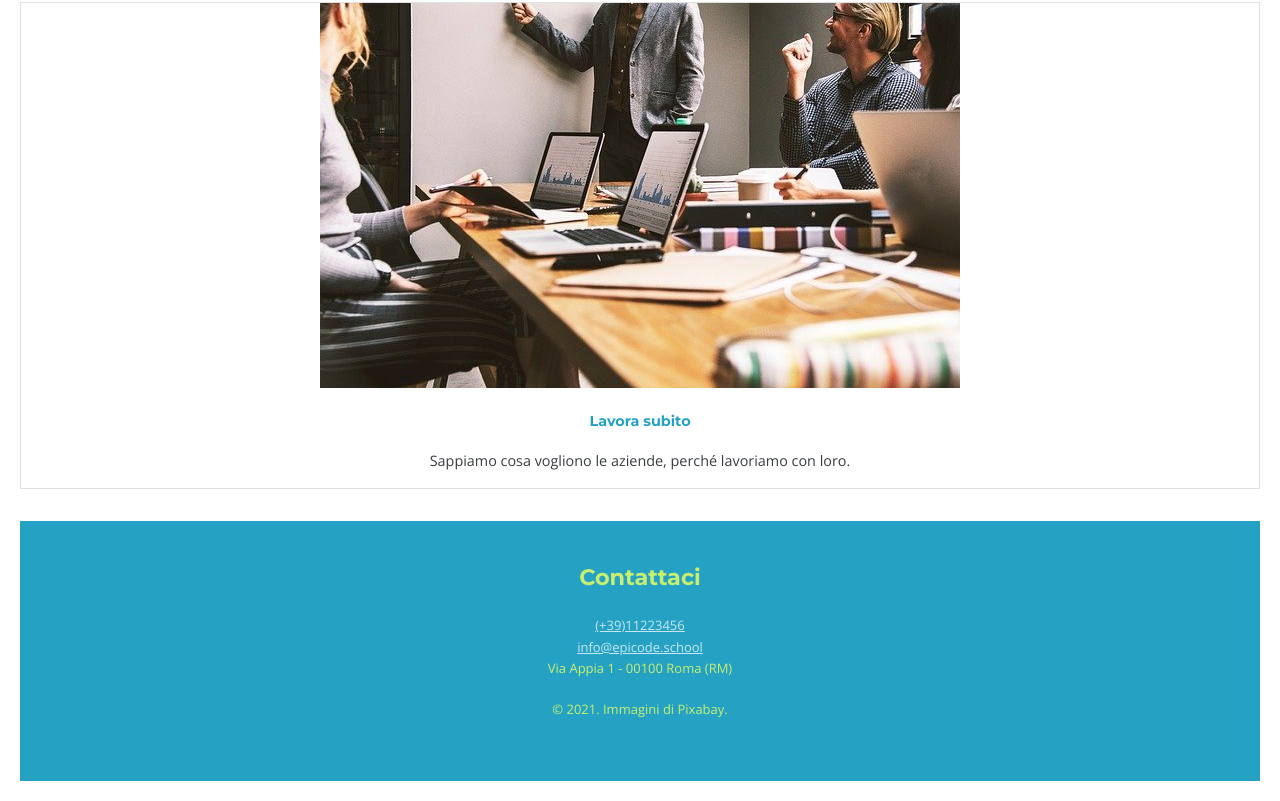
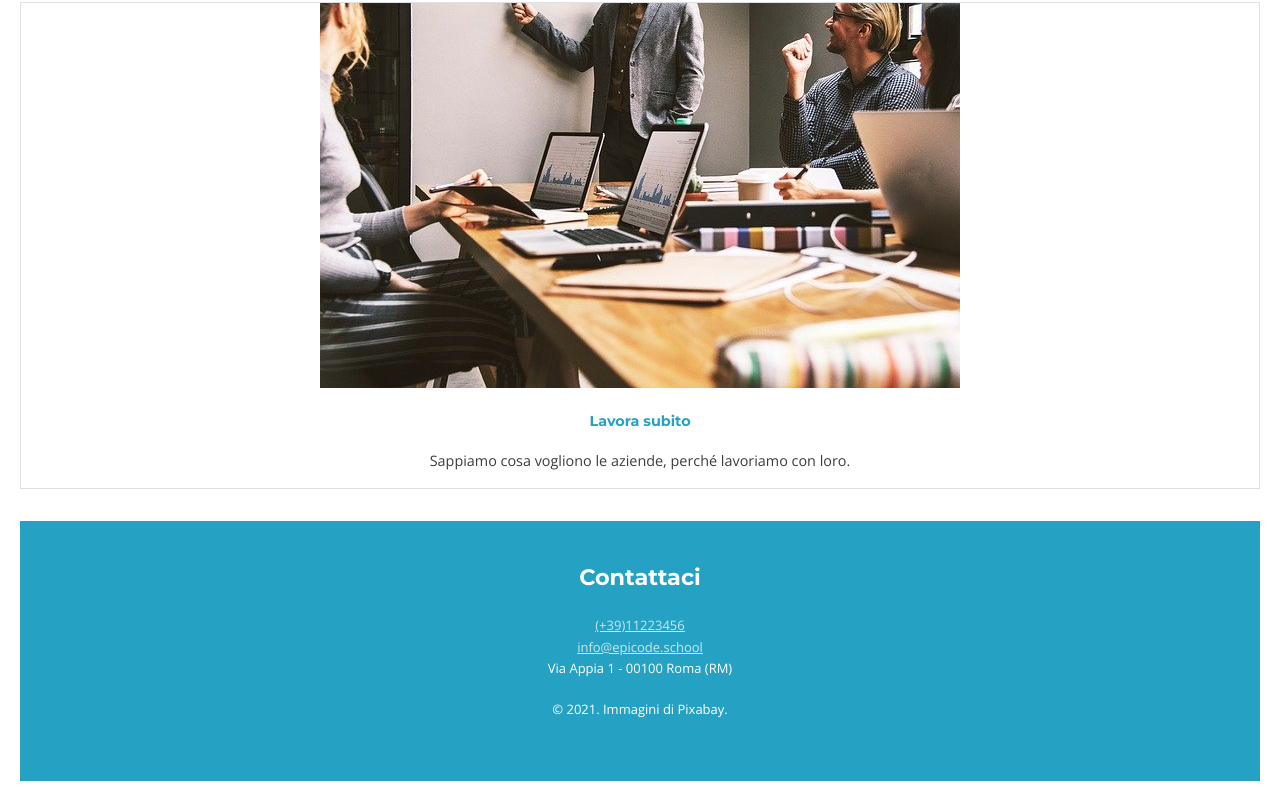
Before and after one commit to looloops/S1-L5, a plain HTML site: page index.html in a window 1280 px wide. Shown: the part 2559-3360 px from the top of the page. Drawn offline with nearby package versions, Linux system fonts and the light colour scheme.

Commit message:
second commit

```diff
--- a/Esercizio/css/style.css
+++ b/Esercizio/css/style.css
@@ -101,7 +101,7 @@ aside section p {
 
 footer {
   background-color: #25a2c3;
-  color: #c8ef70;
+  color: white;
   font-size: 13px;
   padding: 40px 20px 60px;
 }
@@ -114,3 +114,8 @@ footer div a {
   color: #c8e7f0;
   display: block;
 }
+
+footer p {
+  display: inline-block;
+  border-top: 1px;
+}
```
